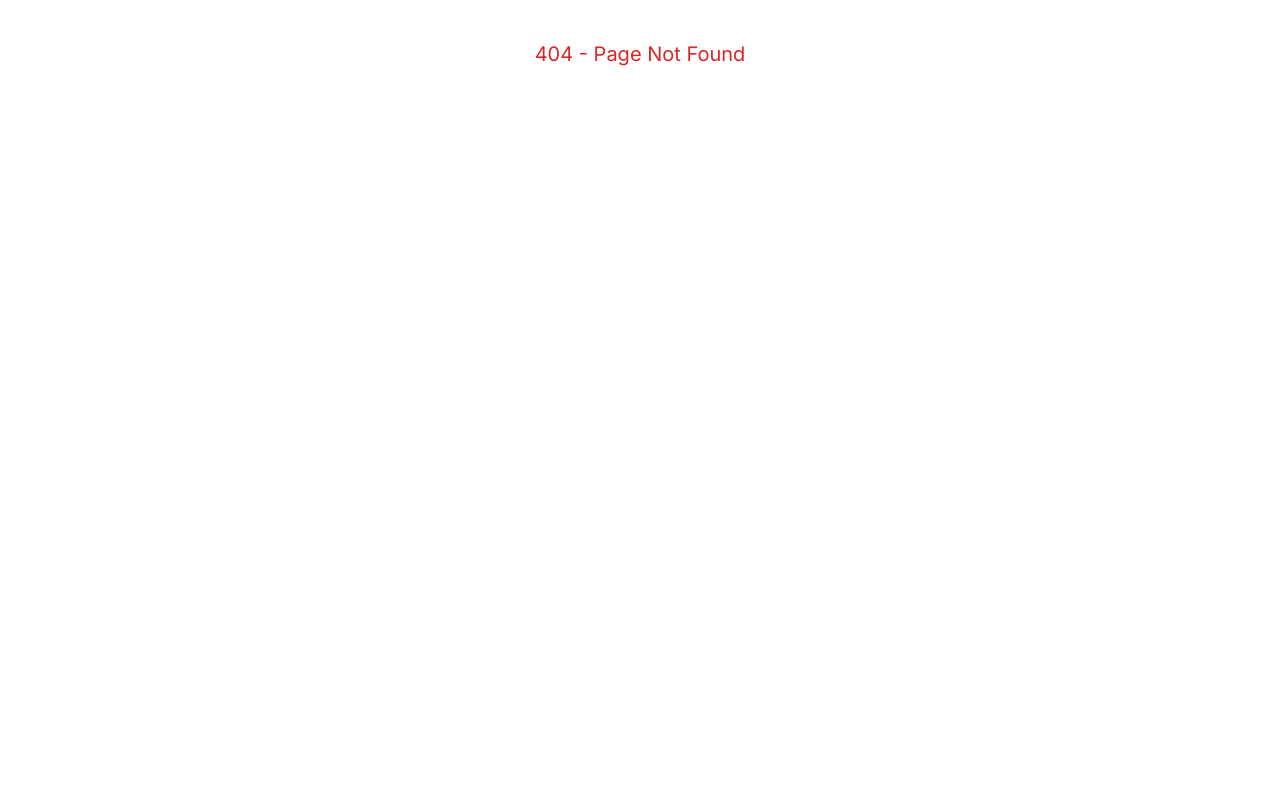
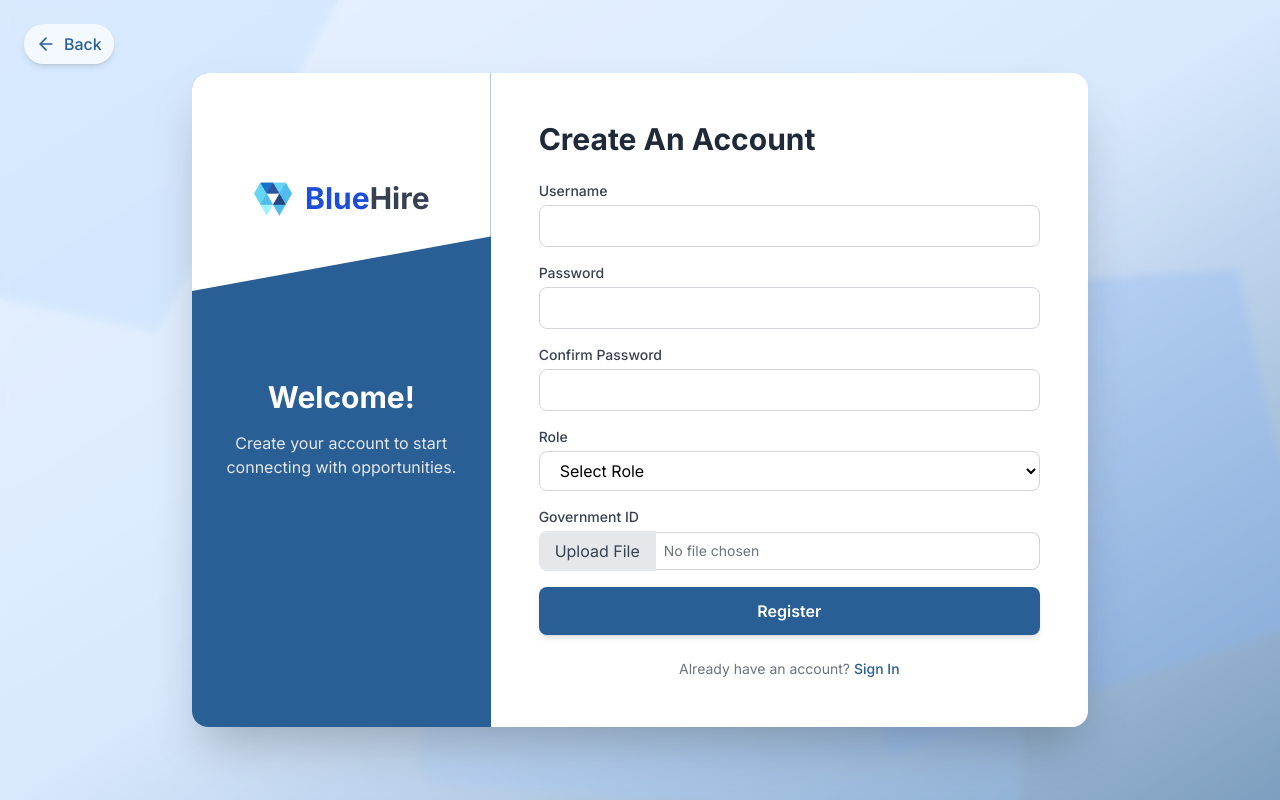
Before and after one commit to ero-s/BlueHire, a React (Vite) app in the folder frontend/: page /signup in a window 1280 px wide. Before the commit this address had no page. Built offline with nearby package versions, Linux system fonts and the light colour scheme; a web font is replaced by a local one.

Commit message:
SignIn & SignUp - DONE!

```diff
--- a/frontend/src/App.tsx
+++ b/frontend/src/App.tsx
@@ -9,7 +9,6 @@ import BookingJobManagement from "./Pages/BookingJobManagement";
 // import Landing from "./Pages/Landing";
 // import NavBarLanding from "./components/LandingComponents/NavBarLanding/NavBarLanding";
 // import SignIn from "./components/LandingComponents/SignIn/SignIn";
-// import SigninSignup from "./Pages/SigninSignup";
 // import ReviewsAndRatings from "./components/ReviewsAndRatings/Reviews&Ratings";
 import Dashboard from "./components/ClientSideDashboard/Dashboard/Dashboard";
 import SettingsPage from "./components/ClientSideDashboard/Settings/SettingsPage";
@@ -20,7 +19,7 @@ import EarningsAndReports from "./components/EarningsandReports/Earnings&Reports
 import Landing from "./Pages/Landing";
 import NavBarLanding from "./components/LandingComponents/NavBarLanding/NavBarLanding";
 import SignIn from "./components/LandingComponents/SignIn/SignIn";
-import SigninSignup from "./Pages/SigninSignup";
+import SignUp from "./components/LandingComponents/Signup/Signup";
 import ReviewsAndRatings from "./components/ReviewsAndRatings/Reviews&Ratings";
 
 import NavBar from "./components/WorkerSideDashboard/NavBar/NavBar";
@@ -48,7 +47,7 @@ import DashboardMainSection from "./components/WorkerSideDashboard/DashboardMain
 //   return <div className="p-10 text-center text-xl">Transactions Page</div>;
 // }
 
-import WorkerDashboard from "./Pages/WorkerDashboard";
+//import WorkerDashboard from "./Pages/WorkerDashboard";
 
 export default function App() {
   return (
@@ -58,6 +57,8 @@ export default function App() {
       <Route path="/post-job" element={<JobRequestForm />} />
       <Route path="/bookings" element={<BookingJobManagement />} />
       <Route path="/settings" element={<SettingsPage />} />
+      <Route path="/signin" element={<SignIn />} />
+      <Route path="/signup" element={<SignUp />} />
       {/* Optional 404 */}
       <Route
         path="*"
@@ -68,10 +69,5 @@ export default function App() {
         }
       />
     </Routes>
-    // <>
-    //   <NavBar />
-    //   <BookingJobManagementUpperSection />
-    //   <BookingJobManagementMainSection />
-    //   </>
   );
 }
--- a/frontend/src/components/LandingComponents/SignIn/SignIn.tsx
+++ b/frontend/src/components/LandingComponents/SignIn/SignIn.tsx
@@ -1,10 +1,12 @@
 import React, { useState } from 'react';
+import { Link, useNavigate } from 'react-router-dom';
+import { ArrowLeft } from 'lucide-react';
 import Logo from '../Logo/Logo';
-import { Link } from 'react-router-dom';
 
 const SignIn: React.FC = () => {
   const [username, setUsername] = useState("");
   const [password, setPassword] = useState("");
+  const navigate = useNavigate();
 
   const handleSubmit = (e: React.FormEvent<HTMLFormElement>) => {
     e.preventDefault();
@@ -12,48 +14,101 @@ const SignIn: React.FC = () => {
   };
 
   return (
-    <div className="w-full max-w-md bg-white p-8 md:p-12 rounded-2xl shadow-2xl">
+    <div className="relative min-h-screen flex justify-center items-center bg-gradient-to-br from-blue-100 via-blue-200 to-bluehire-blue overflow-hidden">
+      {/* --- Background Design --- */}
+      <div
+        className="absolute -top-20 -left-20 w-[400px] h-[400px] bg-blue-300/40 rounded-3xl rotate-12"
+        style={{ clipPath: "polygon(0 0, 100% 0, 70% 100%, 0 100%)" }}
+      ></div>
+
+      <div
+        className="absolute top-1/3 right-0 w-[450px] h-[450px] bg-blue-500/30 rounded-3xl -rotate-12"
+        style={{ clipPath: "polygon(30% 0, 100% 10%, 100% 90%, 0 100%)" }}
+      ></div>
+
+      <div
+        className="absolute bottom-0 left-1/3 w-[600px] h-[300px] bg-blue-400/20 rounded-3xl rotate-3"
+        style={{ clipPath: "polygon(0 30%, 100% 0, 100% 100%, 0 100%)" }}
+      ></div>
+
+      <div className="absolute inset-0 bg-white/40 backdrop-blur-sm"></div>
+
+      {/* --- Back Button --- */}
+      <button
+        onClick={() => navigate('/')}
+        className="absolute top-6 left-6 z-20 flex items-center gap-2 bg-white/70 backdrop-blur-md px-3 py-2 rounded-full shadow-md hover:bg-white/90 transition-all duration-200"
+      >
+        <ArrowLeft className="w-5 h-5 text-bluehire-blue" />
+        <span className="hidden md:inline text-bluehire-blue font-medium">Back</span>
+      </button>
+
+      {/* --- Sign-In Card --- */}
+      <div className="relative z-10 w-full max-w-md bg-white p-8 md:p-12 rounded-2xl shadow-2xl">
         <div className="flex justify-center mb-6">
           <Link to="/">
             <Logo variant="lg" />
           </Link>
         </div>
-      <h2 className="text-2xl font-bold text-center text-gray-800 mb-8">Sign In to Your Account</h2>
+
+        <h2 className="text-2xl font-bold text-center text-gray-800 mb-8">
+          Sign In to Your Account
+        </h2>
+
         <form onSubmit={handleSubmit} className="space-y-6">
           <div>
-          <label className="block text-sm font-medium text-gray-700 mb-1" htmlFor="username">Username</label>
+            <label
+              className="block text-sm font-medium text-gray-700 mb-1"
+              htmlFor="username"
+            >
+              Username
+            </label>
             <input
               id="username"
               type="text"
               value={username}
               onChange={(e) => setUsername(e.target.value)}
               required
-            className="w-full px-4 py-2 border border-gray-300 rounded-lg focus:ring-blue-500 focus:border-blue-500 transition duration-150 ease-in-out"
+              className="w-full px-4 py-2 border border-gray-300 rounded-lg focus:ring-bluehire-blue focus:border-bluehire-blue transition duration-150 ease-in-out"
               placeholder="Enter your username"
             />
           </div>
+
           <div>
-          <label className="block text-sm font-medium text-gray-700 mb-1" htmlFor="password">Password</label>
+            <label
+              className="block text-sm font-medium text-gray-700 mb-1"
+              htmlFor="password"
+            >
+              Password
+            </label>
             <input
               id="password"
               type="password"
               value={password}
               onChange={(e) => setPassword(e.target.value)}
               required
-            className="w-full px-4 py-2 border border-gray-300 rounded-lg focus:ring-blue-500 focus:border-blue-500 transition duration-150 ease-in-out"
+              className="w-full px-4 py-2 border border-gray-300 rounded-lg focus:ring-bluehire-blue focus:border-bluehire-blue transition duration-150 ease-in-out"
               placeholder="Enter your password"
             />
           </div>
+
           <button
             type="submit"
-          className='w-full bg-blue-600 text-white font-semibold py-3 rounded-lg hover:bg-blue-700 focus:outline-none focus:ring-2 focus:ring-offset-2 focus:ring-blue-500 transition-all duration-300 shadow-md'
+            className="w-full bg-bluehire-blue text-white font-semibold py-3 rounded-lg hover:bg-bluehire-blue-dark focus:outline-none focus:ring-2 focus:ring-offset-2 focus:ring-bluehire-blue transition-all duration-300 shadow-md"
           >
             Sign In
           </button>
         </form>
+
         <p className="text-center text-sm text-gray-500 mt-8">
-        Don't have an account? <Link to="/signup" className="font-medium text-blue-600 hover:text-blue-500">Sign Up</Link>
+          Don’t have an account?{" "}
+          <Link
+            to="/signup"
+            className="font-medium text-bluehire-blue hover:opacity-80"
+          >
+            Sign Up
+          </Link>
         </p>
+      </div>
     </div>
   );
 };
--- a/frontend/src/components/LandingComponents/Signup/Signup.tsx
+++ b/frontend/src/components/LandingComponents/Signup/Signup.tsx
@@ -1,21 +1,25 @@
-import React, { useState, useRef } from 'react';
-import Logo from '../Logo/Logo';
-import { Link } from 'react-router-dom';
+import React, { useState, useRef } from "react";
+import Logo from "../Logo/Logo";
+import { Link, useNavigate } from "react-router-dom";
+import { ArrowLeft } from "lucide-react"; // 👈 Lucide icon for back button
 
 const SignUp: React.FC = () => {
   const [formData, setFormData] = useState({
     username: "",
     password: "",
     confirmPassword: "",
-        role: ""
+    role: "",
   });
   const [image, setImage] = useState<File | null>(null);
   const [fileName, setFileName] = useState("No file chosen");
   const fileInputRef = useRef<HTMLInputElement>(null);
+  const navigate = useNavigate();
 
-    const handleChange = (e: React.ChangeEvent<HTMLInputElement | HTMLSelectElement>) => {
+  const handleChange = (
+    e: React.ChangeEvent<HTMLInputElement | HTMLSelectElement>
+  ) => {
     const { name, value } = e.target;
-        setFormData(prev => ({ ...prev, [name]: value }));
+    setFormData((prev) => ({ ...prev, [name]: value }));
   };
 
   const handleFileChange = (e: React.ChangeEvent<HTMLInputElement>) => {
@@ -35,44 +39,124 @@ const SignUp: React.FC = () => {
   };
 
   return (
-        <div className='flex flex-col md:flex-row w-full max-w-4xl bg-white rounded-2xl shadow-2xl overflow-hidden'>
-            <div className="md:w-1/3 bg-blue-600 text-white p-8 flex flex-col justify-center items-center text-center">
-                <Link to="/">
+    <div className="min-h-screen flex items-center justify-center relative overflow-hidden">
+      {/* --- Background Design --- */}
+      <div className="absolute inset-0 bg-gradient-to-br from-blue-100 via-blue-200 to-bluehire-blue"></div>
+
+      <div
+        className="absolute -top-20 -left-20 w-[400px] h-[400px] bg-blue-300/40 rounded-3xl rotate-12"
+        style={{ clipPath: "polygon(0 0, 100% 0, 70% 100%, 0 100%)" }}
+      ></div>
+
+      <div
+        className="absolute top-1/3 right-0 w-[450px] h-[450px] bg-blue-500/30 rounded-3xl -rotate-12"
+        style={{ clipPath: "polygon(30% 0, 100% 10%, 100% 90%, 0 100%)" }}
+      ></div>
+
+      <div
+        className="absolute bottom-0 left-1/3 w-[600px] h-[300px] bg-blue-400/20 rounded-3xl rotate-3"
+        style={{ clipPath: "polygon(0 30%, 100% 0, 100% 100%, 0 100%)" }}
+      ></div>
+
+      <div className="absolute inset-0 bg-white/40 backdrop-blur-sm"></div>
+
+      {/* --- Back Button --- */}
+      <button
+        onClick={() => navigate("/")}
+        className="absolute top-6 left-6 z-20 flex items-center gap-2 bg-white/70 backdrop-blur-md px-3 py-2 rounded-full shadow-md hover:bg-white/90 transition-all duration-200"
+      >
+        <ArrowLeft className="w-5 h-5 text-bluehire-blue" />
+        <span className="hidden md:inline text-bluehire-blue font-medium">Back</span>
+      </button>
+
+      {/* --- Sign Up Card --- */}
+      <div className="relative flex flex-col md:flex-row w-full max-w-4xl bg-white rounded-2xl shadow-2xl overflow-hidden z-10">
+        {/* Left Section */}
+        <div className="relative md:w-1/3 bg-bluehire-blue text-white p-8 flex flex-col items-center text-center overflow-hidden">
+          <div
+            className="absolute top-0 left-0 w-full h-1/3 bg-white"
+            style={{ clipPath: "polygon(0 0, 100% 0, 100% 75%, 0 100%)" }}
+          ></div>
+
+          <div className="relative z-10 flex flex-col h-full justify-around mb-32 items-center">
+            <Link to="/" className="block">
               <Logo variant="lg" />
             </Link>
-                <div className="mt-8">
+
+            <div className="my-4">
               <h1 className="text-3xl font-bold">Welcome!</h1>
-                    <p className="mt-4 text-blue-100">
-                        Create your BlueHire account to start connecting with opportunities that match your needs.
+              <p className="mt-4 text-gray-200">
+                Create your account to start connecting with opportunities.
               </p>
             </div>
           </div>
+        </div>
 
+        {/* Right Section (Form) */}
         <div className="md:w-2/3 p-8 md:p-12">
-                <h1 className="text-2xl md:text-3xl font-bold text-gray-800 mb-6">Create An Account</h1>
+          <h1 className="text-2xl md:text-3xl font-bold text-gray-800 mb-6">
+            Create An Account
+          </h1>
           <form onSubmit={handleSubmit} className="space-y-4">
             <div>
-                        <label className="block text-sm font-medium text-gray-700">Username</label>
-                        <input name="username" type="text" value={formData.username} onChange={handleChange} required className="mt-1 w-full px-4 py-2 border border-gray-300 rounded-lg focus:ring-blue-500 focus:border-blue-500"/>
+              <label className="block text-sm font-medium text-gray-700">
+                Username
+              </label>
+              <input
+                name="username"
+                type="text"
+                value={formData.username}
+                onChange={handleChange}
+                required
+                className="mt-1 w-full px-4 py-2 border border-gray-300 rounded-lg focus:ring-bluehire-blue focus:border-bluehire-blue"
+              />
             </div>
             <div>
-                        <label className="block text-sm font-medium text-gray-700">Password</label>
-                        <input name="password" type="password" value={formData.password} onChange={handleChange} required className="mt-1 w-full px-4 py-2 border border-gray-300 rounded-lg focus:ring-blue-500 focus:border-blue-500"/>
+              <label className="block text-sm font-medium text-gray-700">
+                Password
+              </label>
+              <input
+                name="password"
+                type="password"
+                value={formData.password}
+                onChange={handleChange}
+                required
+                className="mt-1 w-full px-4 py-2 border border-gray-300 rounded-lg focus:ring-bluehire-blue focus:border-bluehire-blue"
+              />
             </div>
             <div>
-                        <label className="block text-sm font-medium text-gray-700">Confirm Password</label>
-                        <input name="confirmPassword" type="password" value={formData.confirmPassword} onChange={handleChange} required className="mt-1 w-full px-4 py-2 border border-gray-300 rounded-lg focus:ring-blue-500 focus:border-blue-500"/>
+              <label className="block text-sm font-medium text-gray-700">
+                Confirm Password
+              </label>
+              <input
+                name="confirmPassword"
+                type="password"
+                value={formData.confirmPassword}
+                onChange={handleChange}
+                required
+                className="mt-1 w-full px-4 py-2 border border-gray-300 rounded-lg focus:ring-bluehire-blue focus:border-bluehire-blue"
+              />
             </div>
             <div>
-                        <label className="block text-sm font-medium text-gray-700">Role</label>
-                        <select name="role" value={formData.role} onChange={handleChange} required className="mt-1 w-full px-4 py-2 border border-gray-300 rounded-lg focus:ring-blue-500 focus:border-blue-500 bg-white">
+              <label className="block text-sm font-medium text-gray-700">
+                Role
+              </label>
+              <select
+                name="role"
+                value={formData.role}
+                onChange={handleChange}
+                required
+                className="mt-1 w-full px-4 py-2 border border-gray-300 rounded-lg focus:ring-bluehire-blue focus:border-bluehire-blue bg-white"
+              >
                 <option value="">Select Role</option>
                 <option value="worker">Worker</option>
                 <option value="client">Client</option>
               </select>
             </div>
             <div>
-                        <label className="block text-sm font-medium text-gray-700">Government ID</label>
+              <label className="block text-sm font-medium text-gray-700">
+                Government ID
+              </label>
               <div className="mt-1 flex items-center">
                 <input
                   type="file"
@@ -94,13 +178,23 @@ const SignUp: React.FC = () => {
                 </span>
               </div>
             </div>
-                    <button type="submit" className='w-full mt-6 bg-blue-600 text-white font-semibold py-3 rounded-lg hover:bg-blue-700 focus:outline-none focus:ring-2 focus:ring-offset-2 focus:ring-blue-500 transition-all duration-300 shadow-md'>
+            <button
+              type="submit"
+              className="w-full mt-6 bg-bluehire-blue text-white font-semibold py-3 rounded-lg hover:bg-bluehire-blue-dark focus:outline-none focus:ring-2 focus:ring-offset-2 focus:ring-bluehire-blue transition-all duration-300 shadow-md"
+            >
               Register
             </button>
           </form>
           <p className="text-center text-sm text-gray-500 mt-6">
-                    Already have an account? <Link to="/signin" className="font-medium text-blue-600 hover:text-blue-500">Sign In</Link>
+            Already have an account?{" "}
+            <Link
+              to="/signin"
+              className="font-medium text-bluehire-blue hover:opacity-80"
+            >
+              Sign In
+            </Link>
           </p>
+        </div>
       </div>
     </div>
   );
```
Also changed, not shown: frontend/src/components/LandingComponents/Assets/signup_card.png (deleted), frontend/src/components/LandingComponents/Assets/signup_img.png (added). Lines whose indentation alone changed are shown as unchanged.
